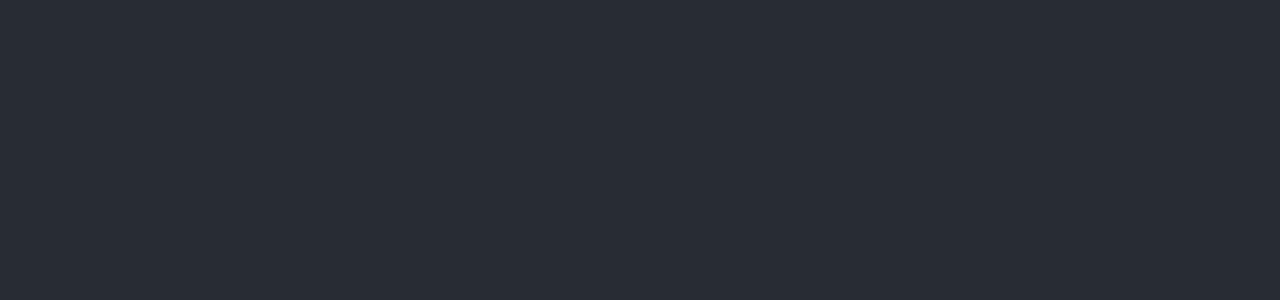
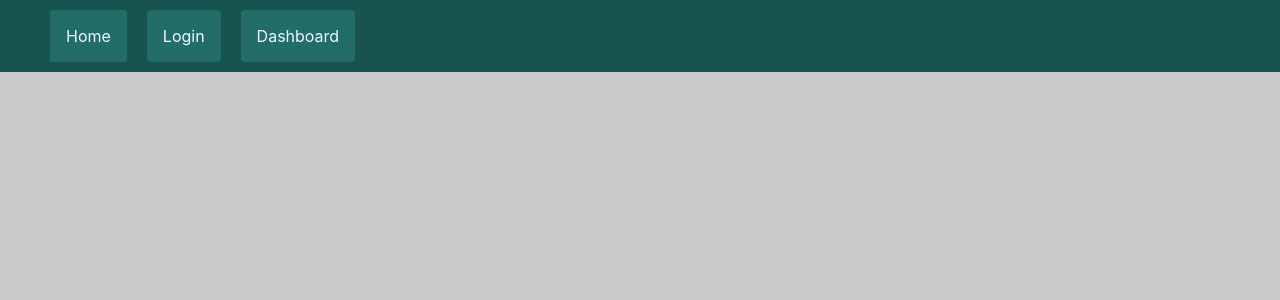
Before and after one commit to Bricevsc/TitanicDataFront, a JavaScript app: page / in a window 1280 px wide. Shown: the top 300 px of the page. Built offline with nearby package versions, Linux system fonts and the light colour scheme; the HTML template or start-up script is replaced by a standard one.

Commit message:
✨ beautiful navbar

```diff
--- a/src/App.css
+++ b/src/App.css
@@ -1,38 +1,18 @@
 .App {
   text-align: center;
 }
-
-.App-logo {
-  height: 40vmin;
-  pointer-events: none;
+.navbar{
+  display: flex;
+  justify-content: left;
+  background-color: #18534F;
+  margin: 0;
 }
-
-@media (prefers-reduced-motion: no-preference) {
-  .App-logo {
-    animation: App-logo-spin infinite 20s linear;
-  }
+.navbar a{
+  text-decoration: none;
+  list-style: none;
+  padding: 1em;
+  background-color: #226D68;
+  margin: 10px;
+  color: aliceblue;
+  border-radius:5%;
 }
-
-.App-header {
-  background-color: #282c34;
-  min-height: 100vh;
-  display: flex;
-  flex-direction: column;
-  align-items: center;
-  justify-content: center;
-  font-size: calc(10px + 2vmin);
-  color: white;
-}
-
-.App-link {
-  color: #61dafb;
-}
-
-@keyframes App-logo-spin {
-  from {
-    transform: rotate(0deg);
-  }
-  to {
-    transform: rotate(360deg);
-  }
-}
--- a/src/App.js
+++ b/src/App.js
@@ -1,10 +1,20 @@
-import './App.css';
+import "./App.css";
 
 function App() {
   return (
     <div className="App">
       <header className="App-header">
-
+        <ul className="navbar">
+          <a href="/">
+            <li>Home</li>
+          </a>
+          <a href="/loin">
+            <li>Login</li>
+          </a>
+          <a href="/">
+            <li>Dashboard</li>
+          </a>
+        </ul>
       </header>
     </div>
   );
--- a/src/index.css
+++ b/src/index.css
@@ -5,6 +5,8 @@
     sans-serif;
   -webkit-font-smoothing: antialiased;
   -moz-osx-font-smoothing: grayscale;
+  background-color: #CACACA;
+  height: 100vh;
 }
 
 code {
```
